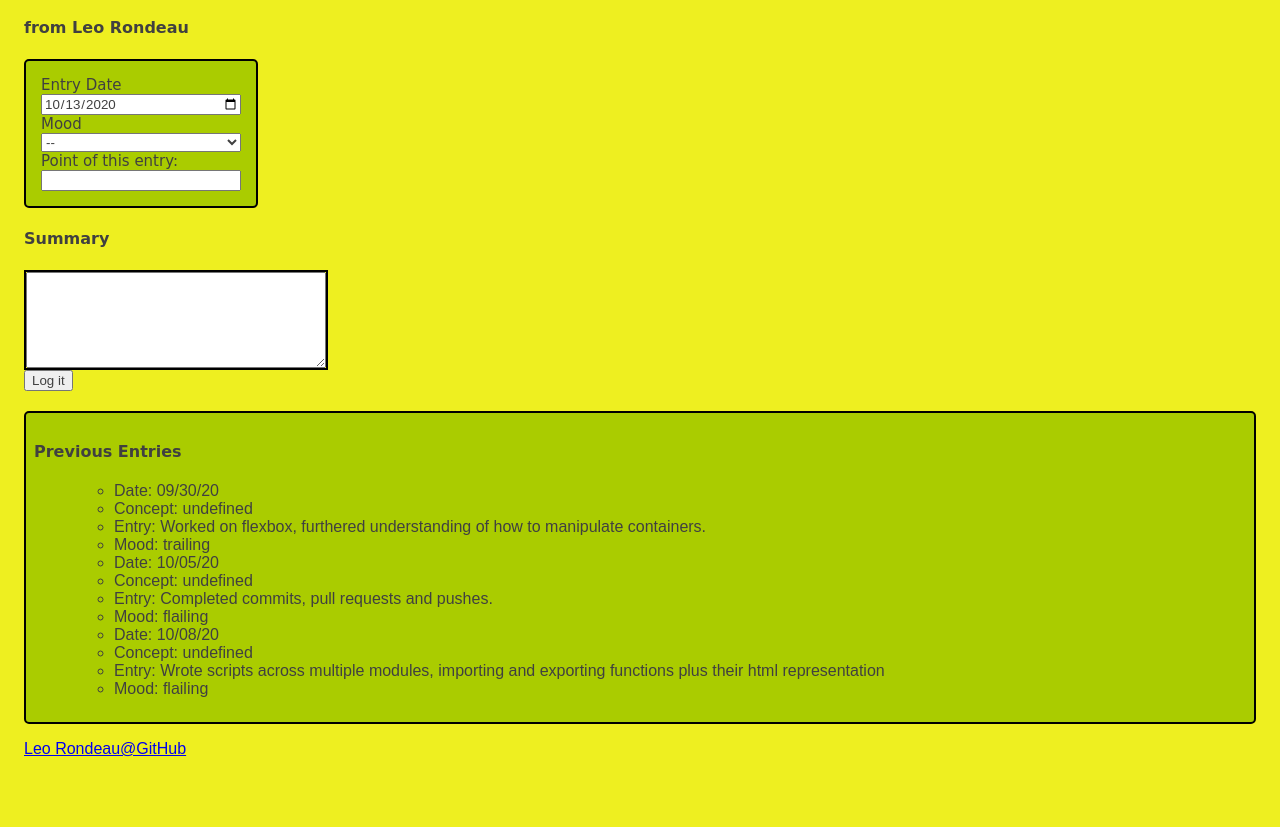
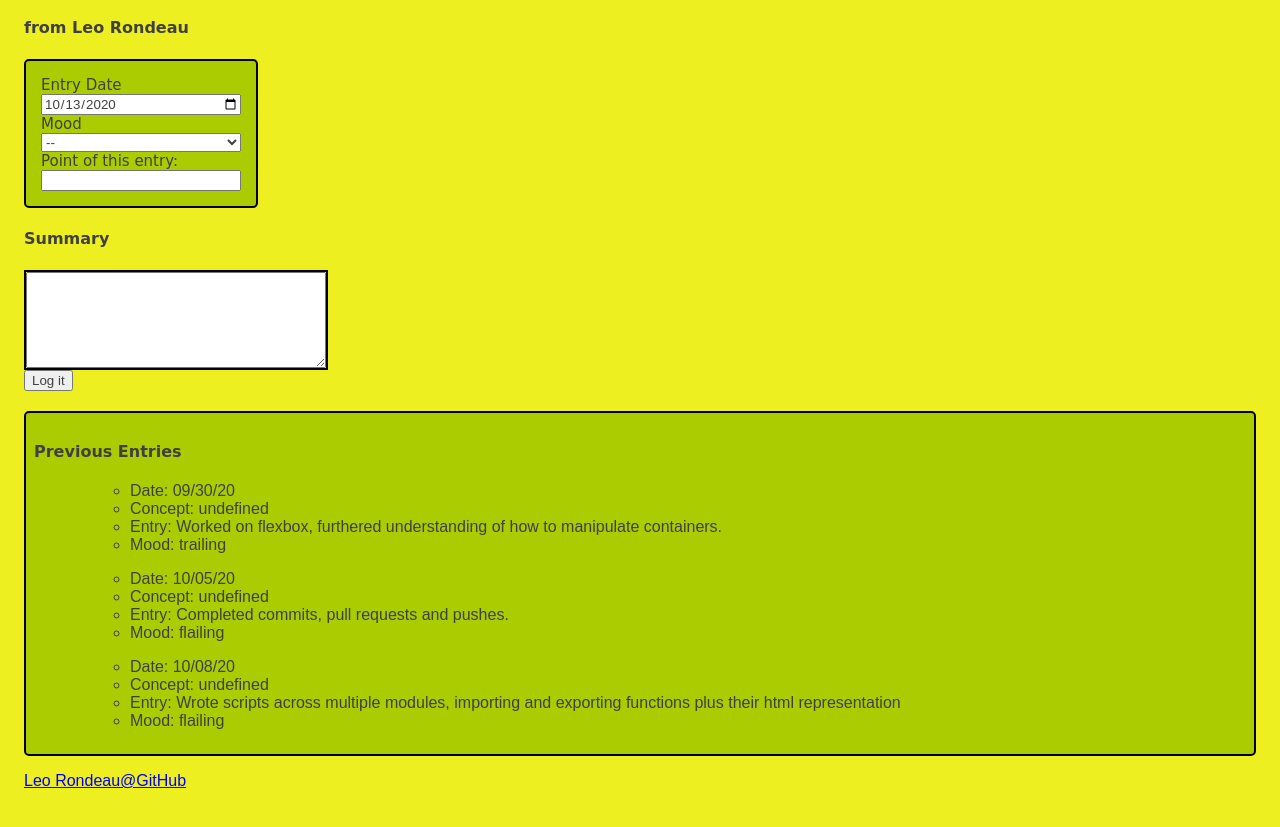
Before and after one commit to leorondeau/daily-journal, a plain HTML site: page index.html in a window 1280 px wide. Shown: the part 275-1102 px from the top of the page. Before the commit the page ends 1073 px from the top, so only its background shows below. Drawn offline with Linux system fonts and the light colour scheme; a small style sheet from the web is missing; a web font is replaced by a local one.

Commit message:
refactored for of loop so that it maps journal entries. Added margin to journal entries.

```diff
--- a/scripts/JournalEntry.js
+++ b/scripts/JournalEntry.js
@@ -2,7 +2,7 @@
 
 export const JournalEntryComponent = (entry) => {
     return `
-    <ul id="entry--${entry.id}" class="journalEntry">
+    <ul id="entry--${entry.id}" class="entryCard">
         <li>Date: ${entry.date}</li>
         <li>Concept: ${entry.conlit}</li>
         <li>Entry: ${entry.entry}</li>
--- a/scripts/JournalEntryList.js
+++ b/scripts/JournalEntryList.js
@@ -6,13 +6,9 @@ import { JournalEntryComponent } from "./JournalEntry.js"
 export const EntryListComponent = () => {
     const entryLog = document.querySelector("#entryLog")
     const entries = useJournalEntries()
-    let journalHTMLRepresentation = ""
-    for (const entry of entries) {
 
-        journalHTMLRepresentation += JournalEntryComponent(entry)
-    }
     entryLog.innerHTML +=
         `<section id ="entryLog">
-    <p>${journalHTMLRepresentation}<p>
+    <p>${entries.map(entry => JournalEntryComponent(entry)).join("")}<p>
     </section>`
 }
--- a/styles/main.css
+++ b/styles/main.css
@@ -49,8 +49,8 @@ form {
 
 }
 
-.entry__date {
-	display: flex;
+.entryCard {
+	margin: 1em;
 }
 
 .mood__select {
```
